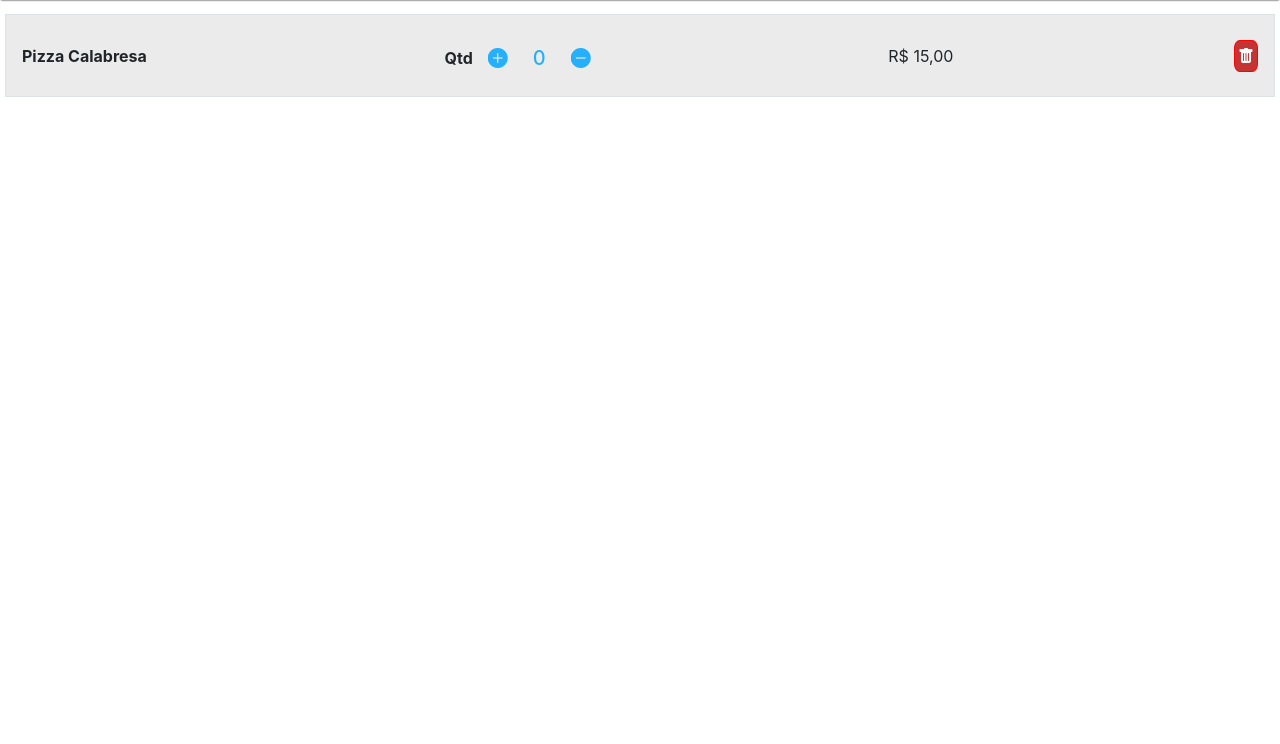
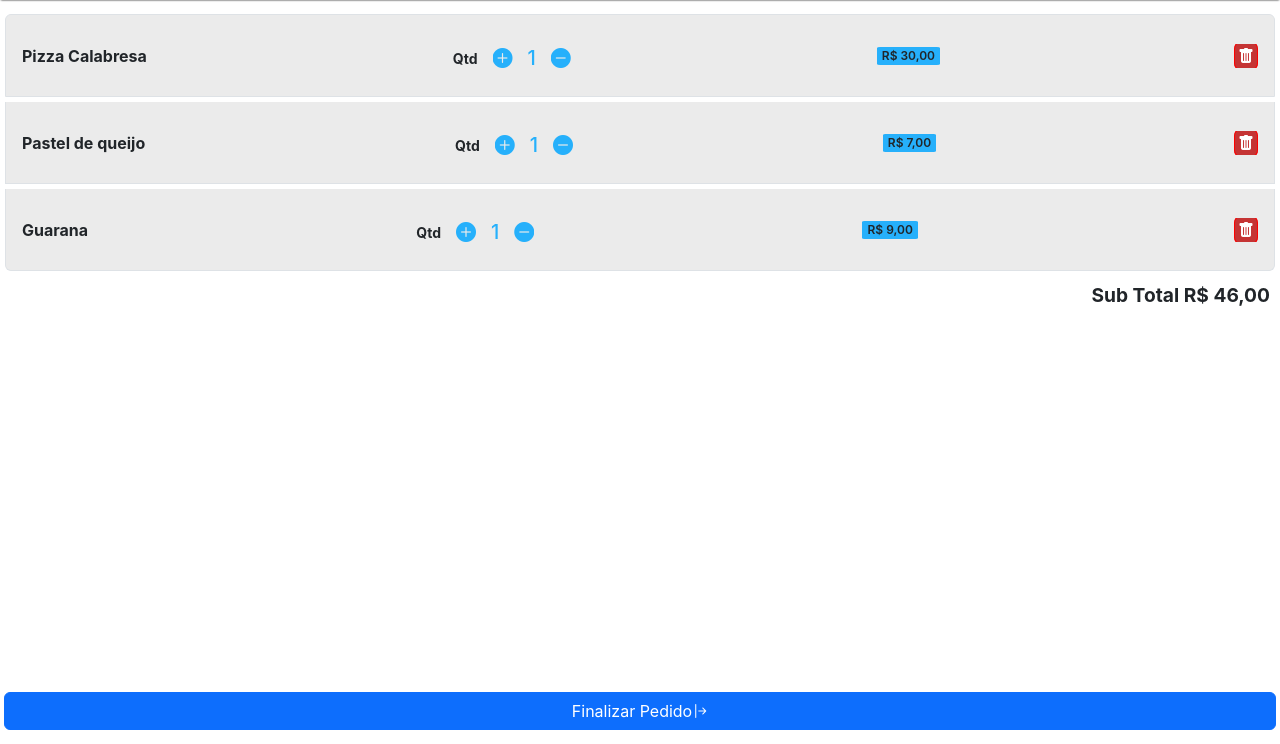
Before and after one commit to DiogenesDv/delivery, a PHP site: page /carrinho_itens.php in a window 1280 px wide. Shown: the part 56-800 px from the top of the page. Run offline with PHP 8.4, Linux system fonts and the light colour scheme.

Commit message:
al 60 ok m1 finalizado

```diff
--- a/carrinho_itens.php
+++ b/carrinho_itens.php
@@ -15,15 +15,14 @@
 
 <div class="list-group lista_itens_">
 
-  <a href="adicionais.php" class="link-neutro_">
   <div class="titulo-itens-margins_ list-group-item d-flex justify-content-between align-items-center">
-      <b><span class="">Pizza Calabresa</i></span></b>
+    <b><span class="nome_item_pedido_resumo">Pizza Calabresa</i></span></b>
     <div class="destaque_qtd_3">
       <strong>Qtd</strong>
 
       <div class="btns_up_minus_">
         <i class="bi bi-plus-circle-fill"></i>
-          <span> 0 </span>
+        <span> 1 </span>
         <i class="bi bi-dash-circle-fill"></i>
       </div>
 
@@ -31,19 +30,88 @@
     <div class="carrinho-qtd">
 
       <div class="valor_item_carrinho_">
-          <span>R$ 15,00</span>
+        <span>R$ 30,00</span>
       </div>
 
     </div>
-      <i class="bi bi-trash-fill icone_excluir_item_"></i>
+    <a href="#popup-excluir"><i class="bi bi-trash-fill icone_excluir_item_"></i></a>
 
   </div>
-    <div class="titulo-itens-margins_ carrinhos_itens_qtd_">
+
+  <div class="titulo-itens-margins_ list-group-item d-flex justify-content-between align-items-center">
+    <b><span class="nome_item_pedido_resumo">Pastel de queijo</i></span></b>
+    <div class="destaque_qtd_3">
+      <strong>Qtd</strong>
+
+      <div class="btns_up_minus_">
+        <i class="bi bi-plus-circle-fill"></i>
+        <span> 1 </span>
+        <i class="bi bi-dash-circle-fill"></i>
+      </div>
 
     </div>
-  </a>
+    <div class="carrinho-qtd">
+
+      <div class="valor_item_carrinho_">
+        <span>R$ 7,00</span>
+      </div>
+
+    </div>
+    <a href="#popup-excluir"><i class="bi bi-trash-fill icone_excluir_item_"></i></a>
+
+  </div>
+
+  <div class="titulo-itens-margins_ list-group-item d-flex justify-content-between align-items-center">
+    <b><span class="nome_item_pedido_resumo">Guarana</i></span></b>
+    <div class="destaque_qtd_3">
+      <strong>Qtd</strong>
+
+      <div class="btns_up_minus_">
+        <i class="bi bi-plus-circle-fill"></i>
+        <span> 1 </span>
+        <i class="bi bi-dash-circle-fill"></i>
+      </div>
+
+    </div>
+    <div class="carrinho-qtd">
+
+      <div class="valor_item_carrinho_">
+        <span>R$ 9,00</span>
+      </div>
+
+    </div>
+    <a href="#popup-excluir"><i class="bi bi-trash-fill icone_excluir_item_"></i></a>
+
+
+  </div>
+</div>
+
+
+<div class="total_">
+  <b>Sub Total R$ 46,00</b>
+</div>
+
+<div class="botao_ d-grid">
+ <a href="" class="btn btn-primary">Finalizar Pedido<i class="bi bi-arrow-bar-right"></i></a>
 </div>
 
 </body>
 
 </html>
+
+
+<div id="popup-excluir" class="overlay-excluir">
+    <div class="popup-excluir">
+        <div class="row popup-excluir-texto">
+            <div class="">
+              <i>Tem certeza que quer apagar?</i>
+            </div>
+            <div class="">
+              <a href="" class="text-danger link-neutro">Sim</a>
+            </div>
+            <div class="">
+              <a href="#" class="close">&times;</a>
+            </div>
+        </div>
+    </div>
+</div>
--- a/css/style.css
+++ b/css/style.css
@@ -284,6 +314,16 @@ body {
   padding: 5px;
   margin-bottom: 50px;
 }
+.valor_item_carrinho_{
+  font-weight: 600;
+  font-size: 12px;
+  background-color: #26b0fb;
+  border-radius: 5%;
+  margin-right: 5px;
+  padding-left: 5px;
+  padding-right: 5px;
+}
+
 .valor_item_{
   display: block;
   color: blue;
@@ -292,6 +332,7 @@ body {
   font-size: small;
 }
 .titulo-itens-margins_{
+  margin-bottom: 5px;
   background-color: #ebebeb;
 }
 .titulo-itens-margins_2{
@@ -346,12 +387,17 @@ body {
 }
 
 .destaque_qtd_3{
+  font-size: 14px;
   display: flex;
   align-items: center;
   gap: 15px;
   border-bottom: none;
   border-left: none;
   border-right: none;
+}
+
+.nome_item_pedido_resumo{
+  font-size: 16px;
 }
 
 .destaque_qtd_2{
@@ -363,7 +409,7 @@ body {
   color: #26b0fb;
   display: flex;
   font-size: 20px;
-  gap: 25px;
+  gap: 15px;
 }
 
 .btn_{
```
Also changed, not shown: other parts of css/style.css (+31 -1 lines). Lines whose indentation alone changed are shown as unchanged.
